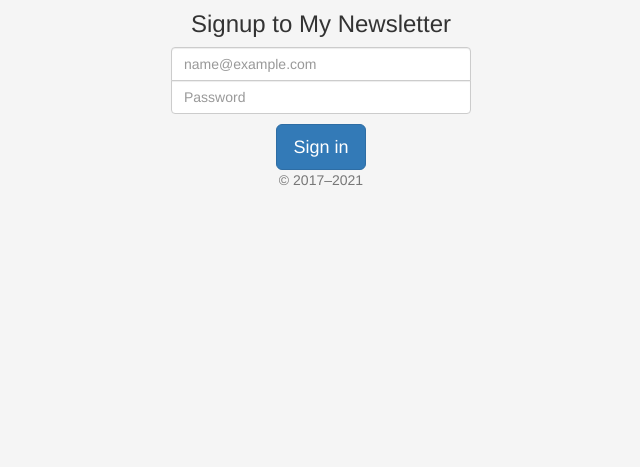
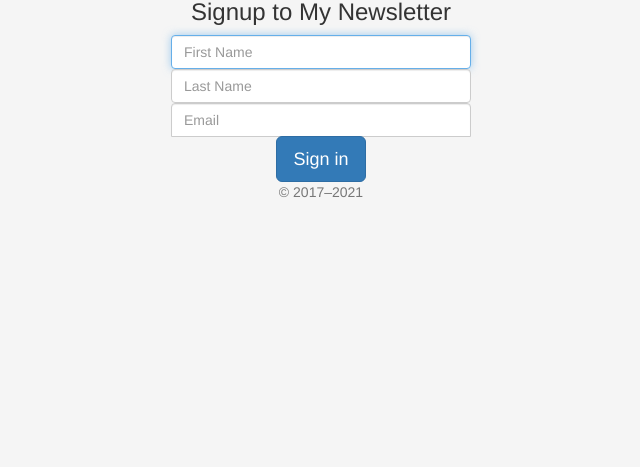
Before and after one commit to KaranChandekar/Newsletter-Signup, a website: page signup.html in a window 1280 px wide. Shown: the part 333-800 px from the top of the page, without its empty margins (319-959 px from the left). Drawn offline with nearby package versions, Linux system fonts and the light colour scheme.

Commit message:
modify content

```diff
--- a/signup.html
+++ b/signup.html
@@ -85,18 +85,26 @@
 
         <div class="form-floating">
           <input
-            type="email"
+            type="text"
             class="form-control"
-            id="floatingInput"
-            placeholder="name@example.com"
+            placeholder="First Name"
+            autofocus
           />
         </div>
         <div class="form-floating">
           <input
-            type="password"
+            type="text"
             class="form-control"
-            id="floatingPassword"
-            placeholder="Password"
+            placeholder="Last Name"
+            required
+          />
+        </div>
+        <div class="form-floating">
+          <input
+            type="email"
+            class="form-control"
+            placeholder="Email"
+            required
           />
         </div>
 
```
